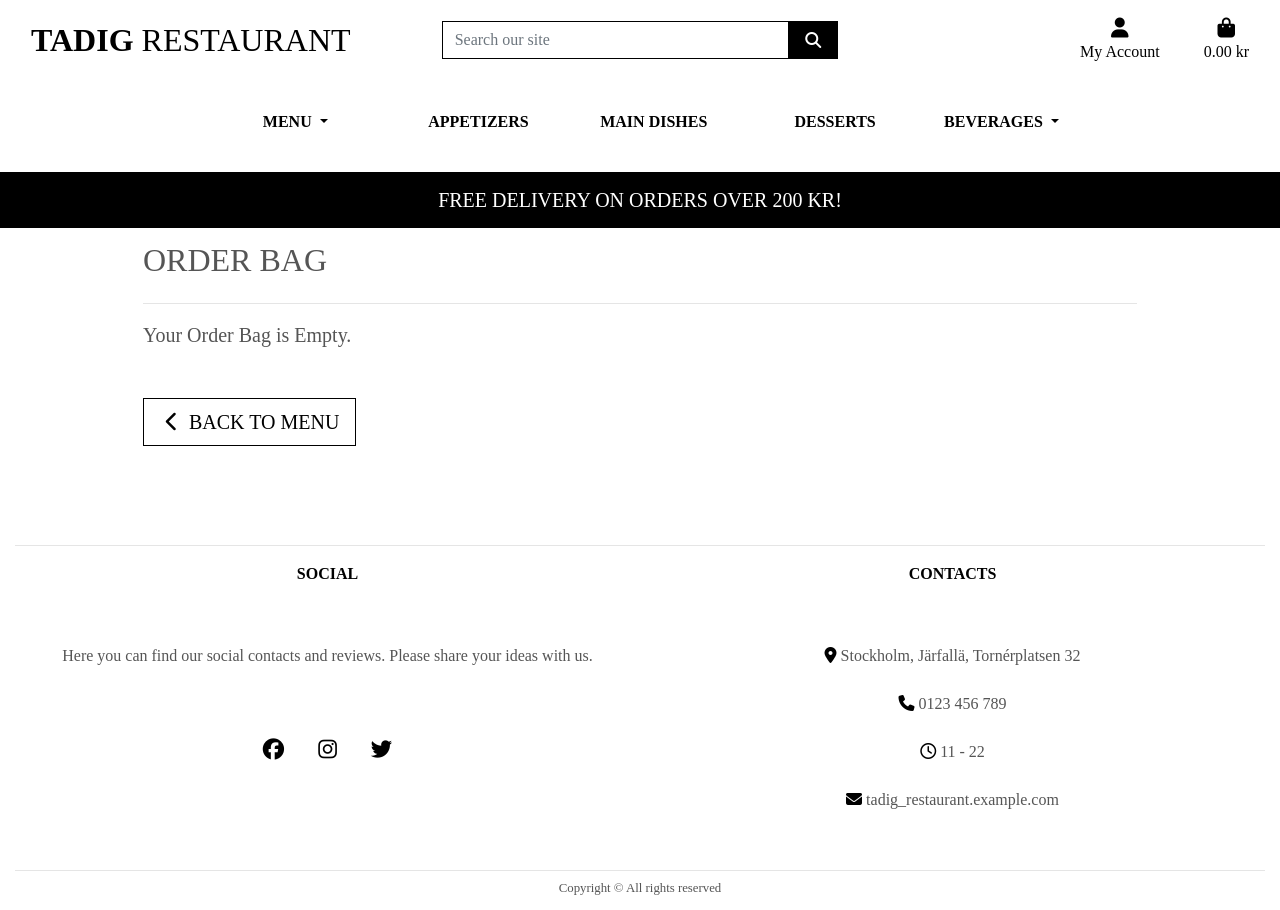
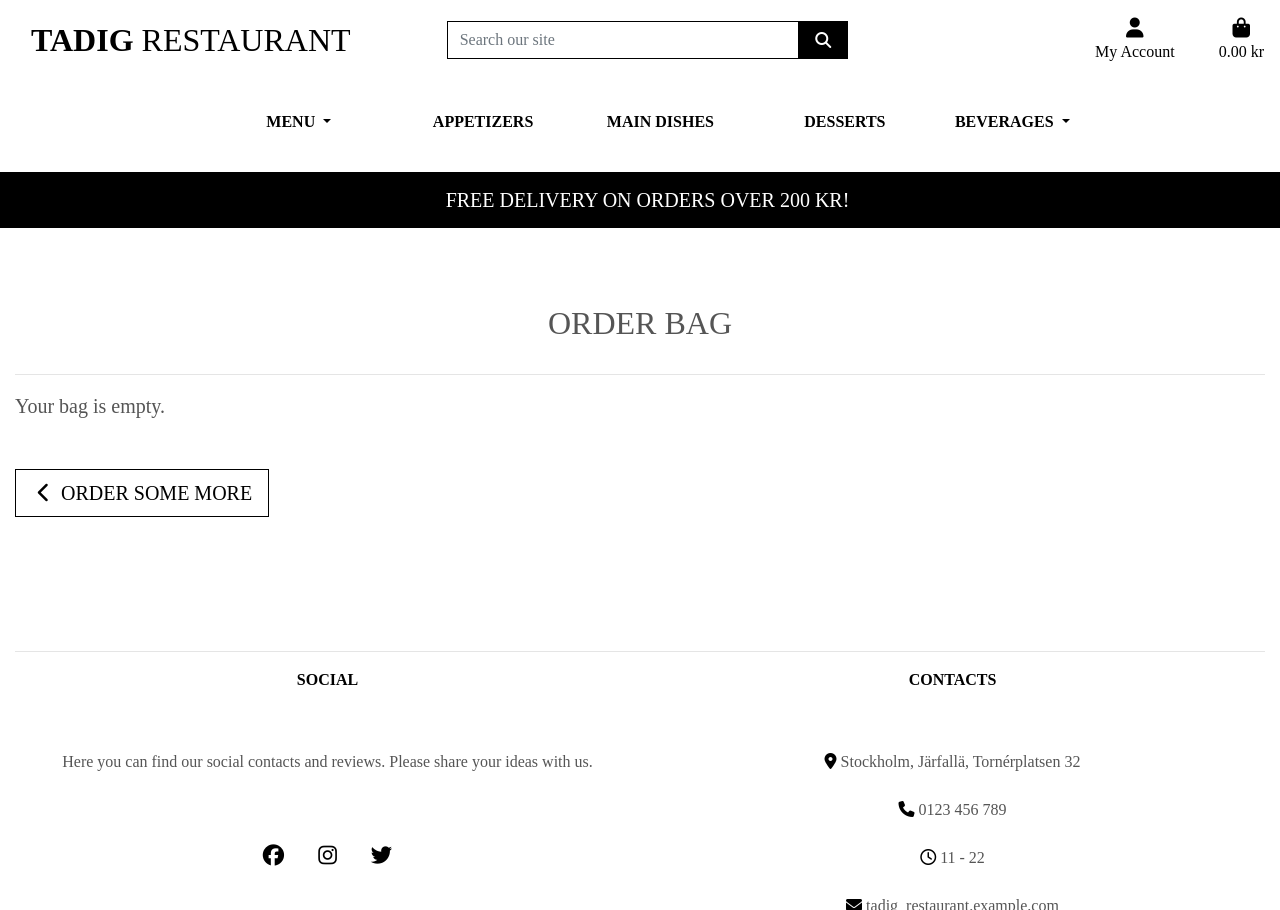
Before and after one commit to behnazkhoshnood/tadig_restaurant_v2, a Django app: page /bag/ in a window 1280 px wide. Run offline with Django 3.2, Linux system fonts and the light colour scheme; some libraries are stand-ins or nearby versions.

Commit message:
added bag template and styled it

```diff
--- a/bag/templates/bag/bag.html
+++ b/bag/templates/bag/bag.html
@@ -11,28 +11,86 @@
 
 {% block content %}
 
-    <div class="container mb-2">
-        <div class="row mt-md-5">
-            <div class="col mt-3">
-                <hr>
-                <h2 class="logo-font mb-4">Order Bag</h2>
-                <hr>
+    <div class="container-fluid">
+        <div class="row mt-lg-5">
+            <div class="col mt-5">
+                <h2 class="logo-font mb-3 mt-5 mt-sm-0 mt-lg-5 pt-3 text-center">Order Bag</h2>
             </div>
         </div>
-
+        <hr>
         <div class="row">
             <div class="col">
                 {% if bag_items %}
-                <div class="table-responsive rounded">
-                    {{ bag_items }}
+                    <div class="table-responsive">
+                        <table class="table table-sm table-borderless">
+                            <thead class="text-black">
+                                <tr>
+                                    <th scope="col" class="d-none d-sm-table-cell">Image</th>
+                                    <th scope="col">Info</th>
+                                    <th scope="col">Price</th>
+                                    <th scope="col">Qty</th>
+                                    <th scope="col">Subtotal</th>
+                                </tr>
+                            </thead>
+
+                            {% for item in bag_items %}
+                                <tr>
+                                    <td class="py-3 w-25 d-none d-sm-table-cell">
+                                        <img class="img-fluid bag-items-img d-none d-sm-block" src="{{ item.product.image.url }}">
+                                    </td>
+                                    <td class="py-3 w-25">
+                                        <p class="my-0"><strong>{{ item.product.name }}</strong></p>
+                                        <p class="my-0 small text-muted d-none">SKU: {{ item.product.sku|upper }}</p>
+                                    </td>
+                                    <td class="py-3">
+                                        <p class="my-0">{{ item.product.price }} kr</p>
+                                    </td>
+                                    <td class="py-3 w-25">
+                                        <p class="my-0">{{ item.quantity }}</p>
+                                    </td>
+                                    <td class="py-3">
+                                        <p class="my-0">{{ item.product.price }} kr</p>
+                                    </td>
+                                </tr>
+                            {% endfor %}
+                            <tr>
+                                <td colspan="5" class="pt-2 text-center">
+                                    <hr>
+                                    <h6><strong>Bag Total: {{ total|floatformat:2 }}</strong></h6>
+                                    <h6>Delivery: {{ delivery|floatformat:2 }} kr</h6>
+                                    <h4 class="mt-4"><strong>Grand Total: {{ grand_total|floatformat:2 }} kr</strong></h4>
+                                    {% if free_delivery_delta > 0 %}
+                                        <p class="mb-1 text-danger">
+                                            You could get free delivery by spending just <strong>{{ free_delivery_delta }} kr</strong> more!
+                                        </p>
+                                    {% endif %}
+                                </td>
+                            </tr>
+                            <tr>
+                                <td colspan="5" class="text-center">
+                                    <a href="{% url 'products' %}" class="btn btn-outline-black rounded-0 btn-lg mt-2">
+                                        <span class="icon">
+                                            <i class="fas fa-chevron-left"></i>
+                                        </span>
+                                        <span class="text-uppercase">Keep Shopping</span>
+                                    </a>
+                                    <a href="" class="btn btn-black rounded-0 btn-lg mt-2">
+                                        <span class="text-uppercase">Secure Checkout</span>
+                                        <span class="icon">
+                                            <i class="fas fa-lock"></i>
+                                        </span>
+                                    </a>
+                                </td>
+                            </tr>
+                        </table>
                     </div>
                 {% else %}
-                <p class="lead mb-5">Your Order Bag is Empty.</p>
+                    <p class="lead mb-5">Your bag is empty.</p>
                     <a href="{% url 'products' %}" class="btn btn-outline-black rounded-0 btn-lg">
                         <span class="icon">
                             <i class="fas fa-chevron-left"></i>
                         </span>
-                    <span class="text-uppercase">Back to Menu</span>
+                        <span class="text-uppercase">Order Some More</span>
                     </a>
                 {% endif %}
             </div>
--- a/products/templates/products/product_detail.html
+++ b/products/templates/products/product_detail.html
@@ -52,7 +52,7 @@
                                     <span class="icon">
                                         <i class="fas fa-chevron-left"></i>
                                     </span>
-                                    <span class="text-uppercase">order some more?</span>
+                                    <span class="text-uppercase">Order Some More</span>
                                 </a>
                             </div>
                             <input type="hidden" name="redirect_url" value="{{ request.path }}">
--- a/static/css/base.css
+++ b/static/css/base.css
@@ -227,7 +227,7 @@ div.img-div{
   }
 }
 
-/* fixed top navbar only on medium and up */
+/*screens on lg and up */
 @media (min-width: 992px) {
     .fixed-top-desktop-only {
         position: fixed;
@@ -235,6 +235,12 @@ div.img-div{
         right: 0;
         left: 0;
         z-index: 1030;
+    }
+
+    .navbar {
+        height: 100px;
+        padding: 0;
+        margin: 0;
     }
 
     .header-container {
@@ -245,17 +251,30 @@ div.img-div{
         height: 300px;
     }
 
-    .navbar {
-        height: 100px;
-        padding: 0;
-        margin: 0;
+    .bag-items-img{
+        height: 150px;
     }
+
+    #content-wrap {
+    padding-bottom: 275px;
+}
+
+#footer {
+    position: absolute;
+    bottom: 0;
+    width: 100%;
+    max-height: 275px;
+}
 }
 
 
 @media (min-width:386px) and (max-width: 991px) {
     .header-container {
         padding-top: 100px;
+    }
+
+        .bag-items-img{
+        height: 100px;
     }
 
     .product-details-img,
@@ -285,7 +304,7 @@ div.img-div{
     }
 
     .logo-font{
-        font-size: 15px;
+        font-size: 20px;
     }
 
     .product-details-img,
--- a/templates/base.html
+++ b/templates/base.html
@@ -49,7 +49,7 @@
 <body>
     <div id="page-container">
         <div id="content-wrap">
-            <header class="container-fluid fixed-top">
+            <header class="container-fluid fixed-top pr-0">
                 <div id="topnav" class="row bg-white pt-lg-2 d-none d-lg-flex">
                     <div class="col-12 col-lg-4 my-auto py-1 py-lg-0 text-center text-lg-left">
                         <a href="{% url 'home' %}" class="nav-link main-logo-link">
```
Also changed, not shown: db.sqlite3. Lines whose indentation alone changed are shown as unchanged.
